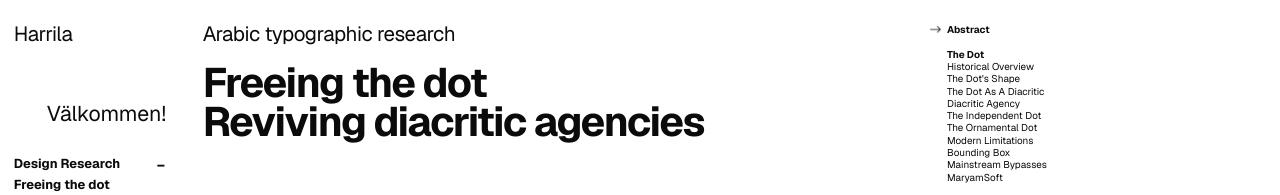
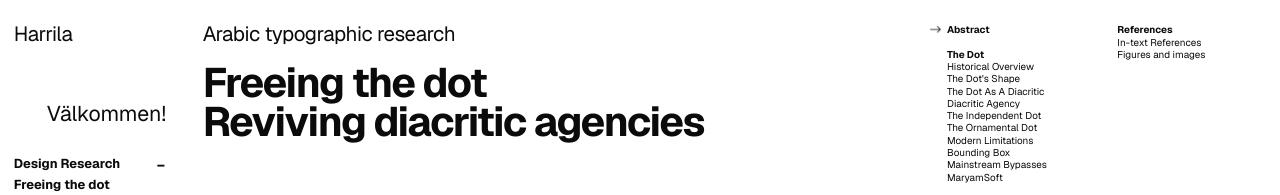
Before and after one commit to somethingishappening/somethingishappening.github.io, a Jekyll site: the page built from _research/tahriir-project.md, in a window 1280 px wide. Shown: the top 195 px of the page. Built offline with Jekyll 4.4.1, drawn with Linux system fonts in a browser that asks for light colours; some of the changed lines change nothing that is shown.

Commit message:
Update _research/tahriir-project.md (via Pages CMS)

```diff
--- a/_research/tahriir-project.md
+++ b/_research/tahriir-project.md
@@ -687,6 +687,85 @@
       designers and type users can manipulate them in ways that do not translate
       to dots.
     nav_column: none
+  - heading: References
+    heading_level: h1
+    nav_column: right
+  - heading: In-text References
+    heading_level: h2
+    body: >-
+      Abbott, N. (1939b). The rise of the North Arabic script and its kur’ānic
+      development: With a full Descripton of the kur’ān MSS. in the Oriental
+      Institute. University of Chicago Press.
+
+
+      Al-Ḥusayny, A. Ḥusayn ‘Abd A. (2003). al-Takwyn al-Fanny Lil-khaṭ Al’araby
+      Wifq Usus al-Taṣmym. Dar Sader, Beirut.
+
+
+      al-Kurdy, M. Ṭāhir ‘Abd al-Qadir. (1939). Tārykh al-Khaṭ al-’Araby wa
+      Ādābihi. Maktabat al-Hilāl.
+
+
+      al-Qalqashandy, A. al-‘Abbās A. (1914). Subḥi al-A’shá al-Juz’ al-Thālith.
+      Dar al-Kutub al-Khadyawiyah.
+
+
+      Déroche, F. (2006). Appendix: diacritical marks and orthoepic signs. In M.
+      I. Waley (Ed.), D. Dusinberre & D. Radzinowicz (Trans.), Islamic
+      codicology an introduction to the study of manuscripts in Arabic script
+      (pp. 219–224). essay, Al-Furqān Islamic Heritage Foundation.
+
+
+      Gacek, A. (2009). Arabic manuscripts: A Vademecum for readers. Brill.
+
+
+      Ja’far, Ṭāhir. (1987). Al-Murshid Fy Ta’lym Khaṭ al-Naskh. Dār Badr
+      Lil-Ṭibā’ah wa al-Nnashr wa al-Ttawri’, Riyāḍ, and Mu’assasat ‘Uluwm
+      al-Qur’ān, Bayruwt.
+
+
+      Massoudy, H. (2010). Calligraphie Arabe Vivante. Flammarion.
+
+
+      Milo, T. (2002). Arabic script and typography: A brief historical
+      overview. In J. D. Berry (Ed.), Language Culture Type: International Type
+      Design in the Age of Unicode (pp. 112–127). essay, Graphis Inc.
+
+
+      Nemeth, T. (2017). Arabic type-making in the machine age: The influence of
+      technology on the form of Arabic type, 1908-1993. Brill.
+
+
+      Nemeth, T., Conidi, E., Izadpanah, B., & Yazıcıgil, O. (2023). Arabic
+      typography: History and Practice (T. Nemeth, Ed.). Niggli.
+    nav_column: right
+  - heading: Figures and images
+    heading_level: h2
+    body: |-
+      Aḥmad, D. (1750). *[Ḥadīth]* [Manuscript]. McGill Library. [https://archive.org/details/McGillLibrary-rbsc_isl_arabic-calligraphy_084-19515/page/n1/mode/2up](https://archive.org/details/McGillLibrary-rbsc_isl_arabic-calligraphy_084-19515/page/n1/mode/2up)
+
+      al-Ḥāfiẓ, U. (1670). *[Ḥadīth]* [Manuscript]. McGill University Library. [https://archive.org/details/McGillLibrary-rbsc_isl_arabic-calligraphy_074-19500](https://archive.org/details/McGillLibrary-rbsc_isl_arabic-calligraphy_074-19500)
+
+      al-Ḥillī, I. al-Muṭahhar. (1625). *Qawā’id al-aḥkām fī ma’rifat al-ḥalāl wa-al-ḥarām*[Manuscript]. McGill Library. [https://archive.org/details/McGillLibrary-rbsc_islam-ms-isl-0007-18527/page/n7/mode/2up](https://archive.org/details/McGillLibrary-rbsc_islam-ms-isl-0007-18527/page/n7/mode/2up)
+
+      George, A. (2017). *Midad: The public and intimate lives of Arabic calligraphy*. Dar El-Nimer for Arts and Culture.
+
+      ibn al-Wahid, M. (1306). *Sultan Baybars’ Qur’an* [Manuscript]. [https://archive.org/details/mushaf_baibars/Baibars%20al-Jashankir%20Mushaf%201of7/page/n17/mode/2up](https://archive.org/details/mushaf_baibars/Baibars%20al-Jashankir%20Mushaf%201of7/page/n17/mode/2up)
+
+      Massoudy, H. (2010). *Calligraphie arabe vivante*. Flammarion.
+
+      Muḥammad, H. (1986). *Qawā’id al-Khaṭ al-’Araby*. ’Alam al-Kutub.
+
+      Munis zādah, M. (1286). *[Ḥadīth]* [Manuscript]. McGill Library. [https://archive.org/details/McGillLibrary-rbsc_isl_arabic-calligraphy_064-19490](https://archive.org/details/McGillLibrary-rbsc_isl_arabic-calligraphy_064-19490)
+
+      *Qurʼan* [Manuscript]. (n.d.). Library of Congress. [https://www.loc.gov/item/2021667226](https://www.loc.gov/item/2021667226)
+
+      *Section of a Qur’an* [Manuscript leaf]. (n.d.). The Metropolitan Museum of Art. [https://www.metmuseum.org/art/collection/search/447781](https://www.metmuseum.org/art/collection/search/447781)
+
+      Unknown. (2008). *Folio from a Koran (8th–9th century)*. Wikipedia. [https://en.wikipedia.org/wiki/File:Folio_from_a_Koran_(8th-9th_century).jpg](https://en.wikipedia.org/wiki/File:Folio_from_a_Koran_(8th-9th_century).jpg)
+
+      Zuhdī, I. (1205). *[Ḥadīth]* [Manuscript]. McGill Library. [https://archive.org/details/McGillLibrary-rbsc_isl_arabic-calligraphy_050-19474/mode/2up](https://archive.org/details/McGillLibrary-rbsc_isl_arabic-calligraphy_050-19474/mode/2up)
+    nav_column: right
 figures:
   - number: 1
     image: /assets/uploads/fig-1mobile-3.jpg
@@ -733,7 +812,8 @@
       Qur’anic manuscript leaf; the text is fully dotted with golden-outlined
       circles.
 
-      Retrieved from The Metropolitan Museum of Art collection (unavailable).
+      Retrieved from The Metropolitan Museum of Art collection (Section of a
+      Qur’an, n.d.).
   - number: 5
     image: /assets/uploads/fig-5.gif
     display_size: full
@@ -961,7 +1041,7 @@
       Arabic Manuscript leaf executed in the Eastern Kufi script, adorned with
       circular diacritics with gold leaf.
 
-      Retrieved from the Library of Congress (Qurʼan not identified).
+      Retrieved from the Library of Congress (Qurʼan, n.d.).
   - number: 25
     image: /assets/uploads/fig-25.jpg
     display_size: full
@@ -1081,4 +1161,6 @@
             section_id: reading-residue
           - label: Open Endings
             section_id: open-endings
+work_invert: false
+work_lightbox_background: black
 ---
```
